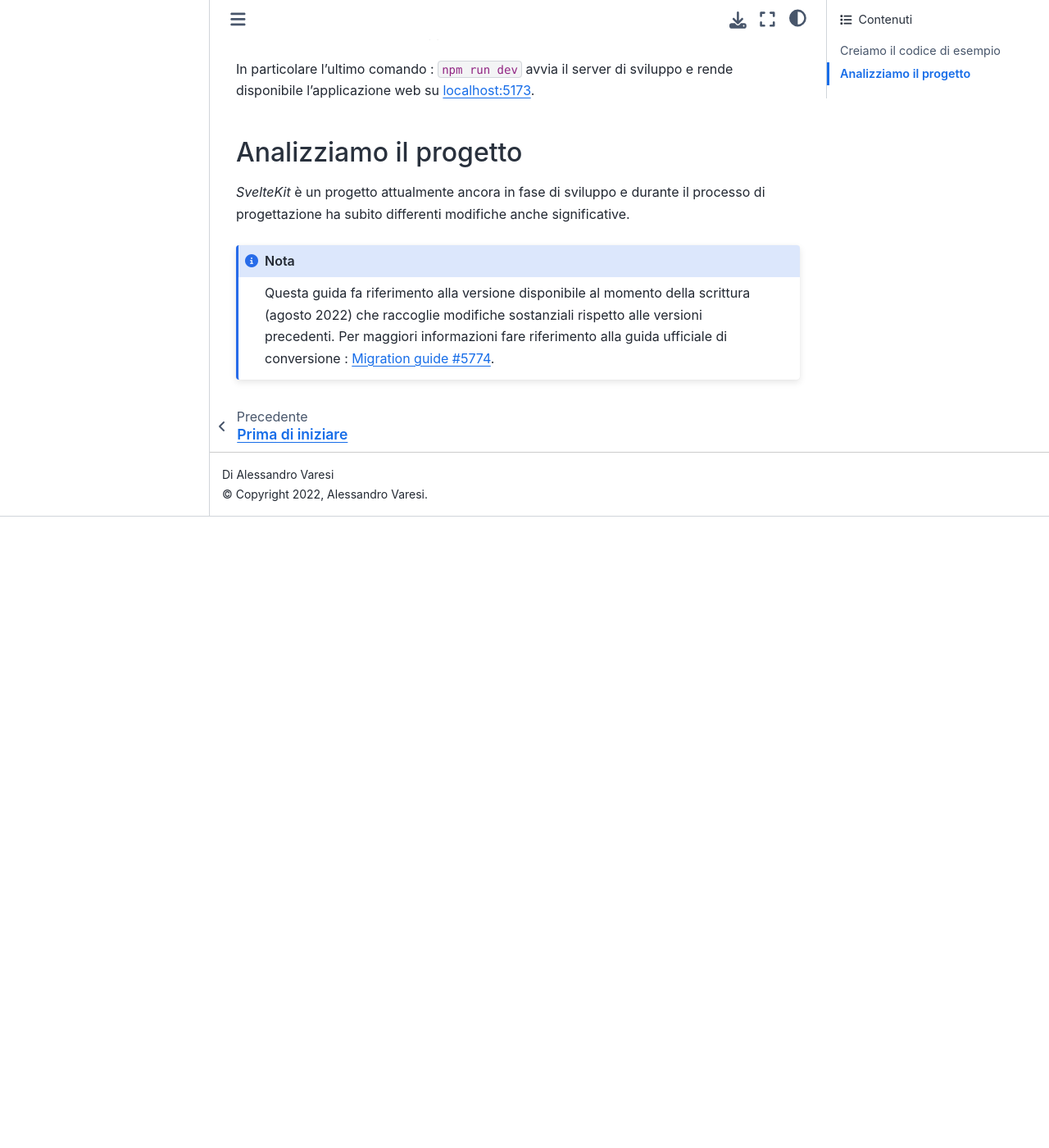
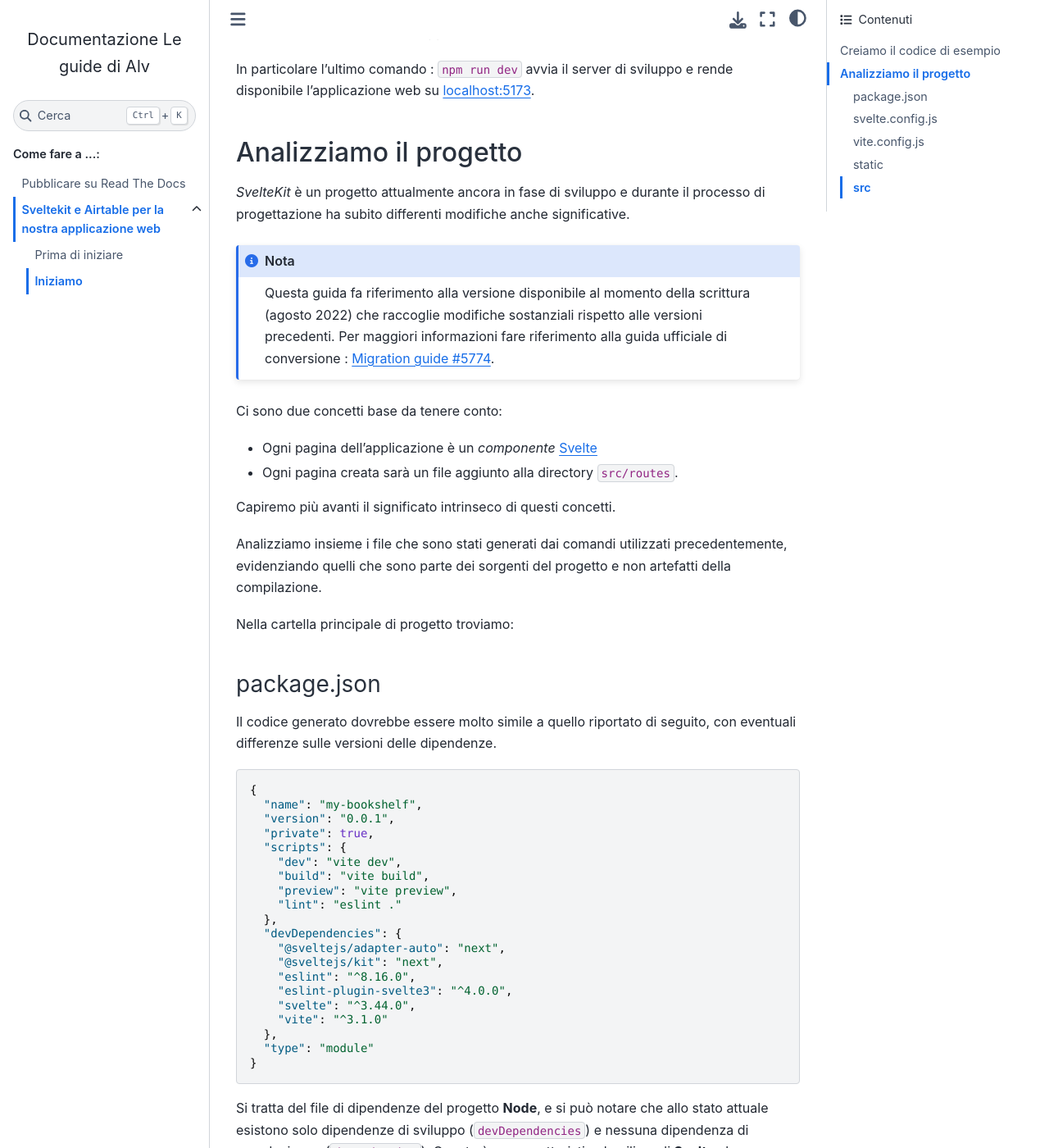
Before and after one commit to novice-handbooks/le-guide-di-alv, a Sphinx documentation site: the page built from docs/sveltekit-airtable-howto/getting-started.rst, in a window 1280 px wide and 1400 px high, scrolled down 981 px. Shown: the whole window at 82% size. Built offline with Sphinx 7.4.7 and the Sphinx Book theme 1.1.4, drawn with Linux system fonts in a browser that asks for light colours; before the commit the page ends 1611 px from its top, so only the background shows below that; some of the changed text lies outside the part shown.

Commit message:
update getting-started

```diff
--- a/docs/sveltekit-airtable-howto/before-beginning.rst
+++ b/docs/sveltekit-airtable-howto/before-beginning.rst
@@ -47,4 +47,5 @@ In particolare mi sento di consigliare
 `Visual Studio Code <https://code.visualstudio.com>`_
 che, grazie alle funzionalità integrate ed alla vasta disponibilità
 di estensioni dedicate, facilita enormemente la scrittura e la correzione
-del codice.
+del codice. Tra le estensioni, ovviamente , consiglio di installare
+`Svelte for VS Code <https://marketplace.visualstudio.com/items?itemName=svelte.svelte-vscode>`_
--- a/docs/sveltekit-airtable-howto/getting-started.rst
+++ b/docs/sveltekit-airtable-howto/getting-started.rst
@@ -64,3 +64,99 @@ significative.
   di conversione :
   `Migration guide #5774
   <https://github.com/sveltejs/kit/discussions/5774>`_.
+
+Ci sono due concetti base da tenere conto:
+
+- Ogni pagina dell'applicazione è un *componente* `Svelte <https://svelte.dev>`_
+- Ogni pagina creata sarà un file aggiunto alla directory ``src/routes``.
+
+Capiremo più avanti il significato intrinseco di questi concetti.
+
+Analizziamo insieme i file che sono stati generati dai comandi utilizzati
+precedentemente, evidenziando quelli che sono parte dei sorgenti del
+progetto e non artefatti della compilazione.
+
+Nella cartella principale di progetto troviamo:
+
+package.json
+~~~~~~~~~~~~
+
+Il codice generato dovrebbe essere molto simile a quello riportato
+di seguito, con eventuali differenze sulle versioni delle dipendenze.
+
+.. code-block:: json
+
+  {
+    "name": "my-bookshelf",
+    "version": "0.0.1",
+    "private": true,
+    "scripts": {
+      "dev": "vite dev",
+      "build": "vite build",
+      "preview": "vite preview",
+      "lint": "eslint ."
+    },
+    "devDependencies": {
+      "@sveltejs/adapter-auto": "next",
+      "@sveltejs/kit": "next",
+      "eslint": "^8.16.0",
+      "eslint-plugin-svelte3": "^4.0.0",
+      "svelte": "^3.44.0",
+      "vite": "^3.1.0"
+    },
+    "type": "module"
+  }
+
+Si tratta del file di dipendenze del progetto **Node**, e si può notare
+che allo stato attuale esistono solo dipendenze di sviluppo (``devDependencies``)
+e nessuna dipendenza di "produzione" (``dependencies``). Questo è una caratteristica
+basiliare di **Svelte** che, per quanto possibile trasforma tutto il codice
+in *javascript* nativo rendendo il progetto portabile e ottimizzato.
+
+Il file ``package.json`` deve includere ``@sveltejs/kit``, ``svelte`` e
+``vite`` come dipendenze di sviluppo.
+
+Voglio farti notare che il file ``package.json`` creato contiene la
+configurazione ``"type": module``. Questo fa si che i file ``.js``
+sono interpretati come moduli nativi JavaScript in fase di
+``import`` e ``export``.
+
+svelte.config.js
+~~~~~~~~~~~~~~~~
+
+File di configurazione di **Svelte** e **SvelteKit**
+
+vite.config.js
+~~~~~~~~~~~~~~
+
+Un progetto **SvelteKit** in realtà si tratta di un progetto `Vite <https://vitejs.dev/>`_
+che usa il plugin `@sveltejs/kit/vite` assieme a qualsiasi altra configurazione
+inserita in questo file.
+
+static
+~~~~~~
+
+In questa cartella sono inseriti gli asset statici che vengono pubblicati
+dal server in modo diretto; è qui che metteremo file tipo ``favicon.png``
+o ``robots.txt``.
+
+
+src
+~~~
+
+È in questa cartella che troviamo tutti i fale che definiscono la nostra
+applicazione.
+
+.. code-block:: shell
+
+  src/
+  ├ routes/
+  │ └ +page.svelte
+  └ app.html
+
+Per ora il nostro progetto vuooto contiene solo due file:
+
+- ``app.html`` la pagina template - un documento HTML, vedremo in \
+  seguito da cosa è composto
+- ``+page.svelte`` all'interno della cartella ``routes`` che rappresenta \
+  la pagina iniziale del nostro progetto.
```
Also changed, not shown: other parts of docs/sveltekit-airtable-howto/getting-started.rst (+1 -1 lines).
